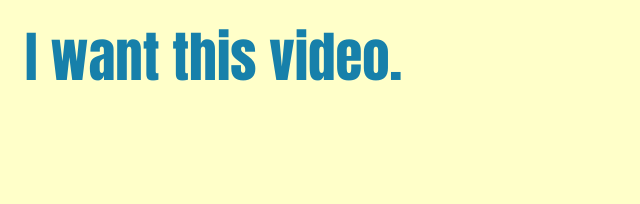
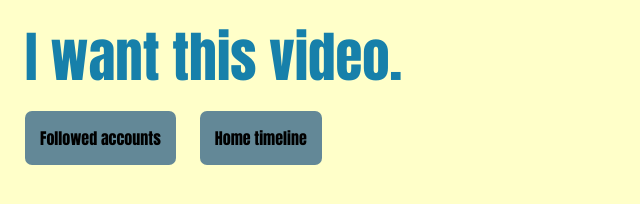
Before and after one commit to chandrap2/video-frontend, a plain HTML site: page index.html in a window 1280 px wide. Shown: the whole page, without its empty margins (0-640 px from the left). Drawn offline with Linux system fonts and the light colour scheme; no server answers.

Commit message:
forgot to add html for tabs

```diff
--- a/index.html
+++ b/index.html
@@ -21,6 +21,9 @@
 
   <br>
 
+  <div class="tab manipulator">Followed accounts</div>
+  <div class="tab manipulator">Home timeline</div>
+
 	<div id="input" style="display: none;">
     <p id="loading" class="nonclickable">Loading</p>
     <p id="no-accs" class="nonclickable" style="display: none;">No accounts found</p>
```
